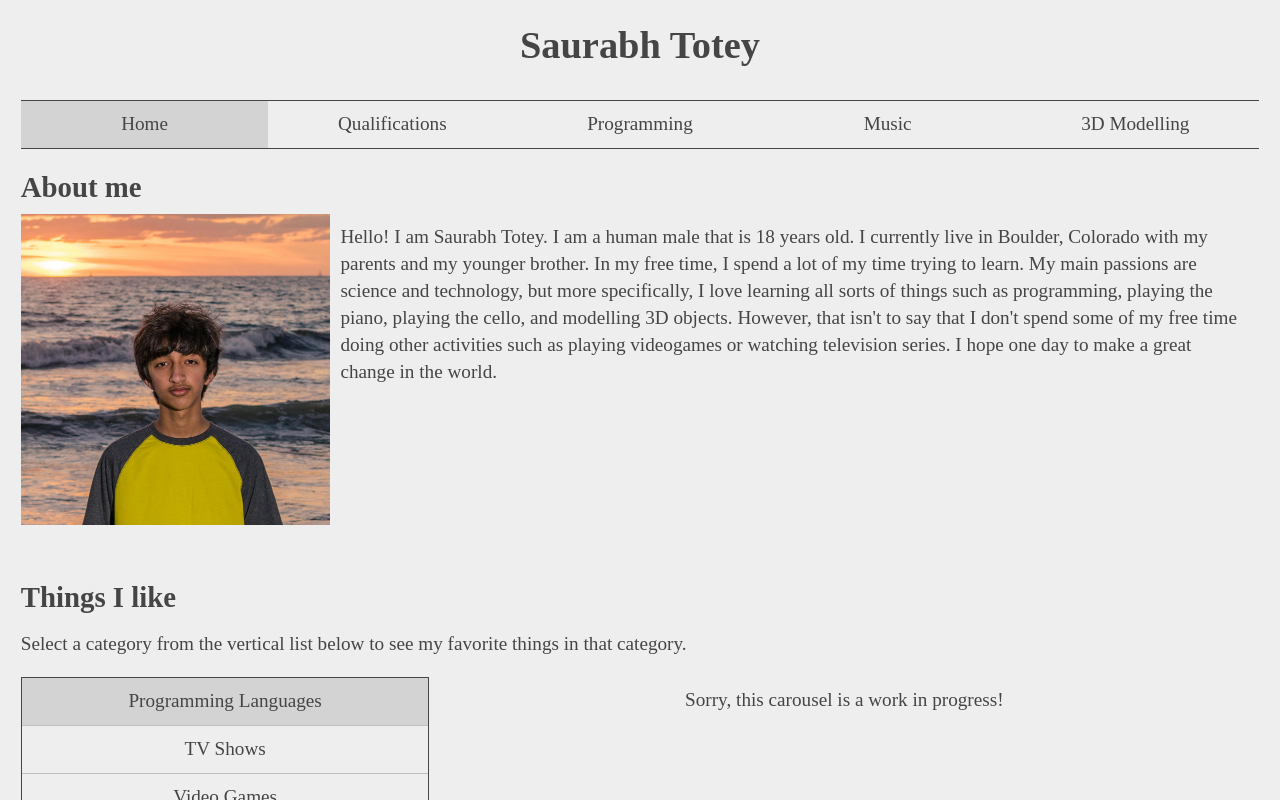
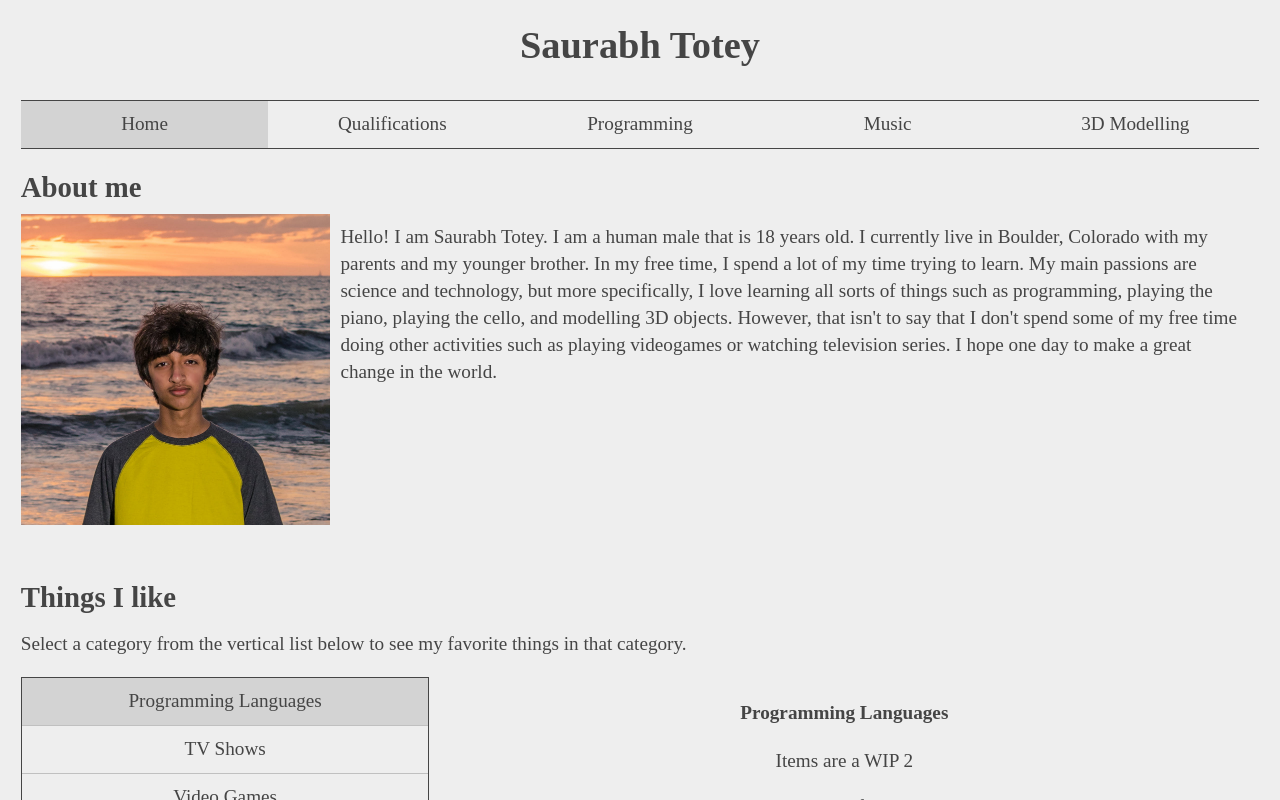
Before and after one commit to SaurabhTotey/Portfolio-Website, a Gatsby app: page / in a window 1280 px wide. Shown: the top 800 px of the page. Built offline with nearby package versions, Linux system fonts and the light colour scheme.

Commit message:
Implemented some basic Carousel functionality

```diff
--- a/src/components/Carousel.js
+++ b/src/components/Carousel.js
@@ -9,13 +9,33 @@ class Carousel extends React.Component {
 
 	constructor(props) {
 		super(props);
+		this.state = {
+			currentItemIndex: 0,
+			showTimeLength: this.props.showTimeLength | 5000
+		};
+	}
+
+	componentDidMount() {
+		this.numberOfChildren = React.Children.toArray(this.props.children).length;
+		this.carouselTimer = window.setInterval(() => this.setState({
+			...this.state,
+			currentItemIndex: (this.state.currentItemIndex + 1) % this.numberOfChildren
+		}), this.state.showTimeLength);
+	}
+
+	componentWillUnmount() {
+		window.clearInterval(this.carouselTimer);
 	}
 
 	render() {
 		return <div style={{textAlign: "center"}}>
-			Sorry, this carousel is a work in progress!
-		</div>;
+			<h4>{this.props.title}</h4>
+			{React.Children.toArray(this.props.children)[this.state.currentItemIndex]}
+			<p>{this.props.description}</p>
+		</div>
 	}
+
+
 
 }
 
--- a/src/components/SelectionList.js
+++ b/src/components/SelectionList.js
@@ -12,7 +12,7 @@ class SelectionList extends React.Component {
 		super(props);
 		this.state = {
 			items: this.props.items,
-			selectedItemIndex: this.props.selectedItemIndex ? this.props.selectedItemIndex : 0
+			selectedItemIndex: this.props.selectedItemIndex | 0
 		};
 	}
 
--- a/src/pages/index.js
+++ b/src/pages/index.js
@@ -7,11 +7,31 @@ import ResponsiveContainer from "../components/ResponsiveContainer";
 import SelectionList from "../components/SelectionList";
 
 const carousels = {
-	"Programming Languages": <Carousel></Carousel>,
-	"TV Shows": <Carousel></Carousel>,
-	"Video Games": <Carousel></Carousel>,
-	"Pokémon": <Carousel></Carousel>,
-	"Subreddits": <Carousel></Carousel>
+	"Programming Languages": <Carousel title={"Programming Languages"} description={"I write code mostly as a hobby. As such, I use a lot of programming languages. I really like languages that have object oriented features, functional features, and metaprogramming. I think that the value of a language should be deemed not only on what can be made with the language, but also with how hard it is to make mistakes when writing code with that language."}>
+		<p>Items are a WIP 1</p>
+		<p>Items are a WIP 2</p>
+		<p>Items are a WIP 3</p>
+	</Carousel>,
+	"TV Shows": <Carousel title={"TV Shows"} description={"I watch a lot of television during my free time. I really enjoy shows that build believable worlds and characters. I am completely fine suspending my disbelief for the premise of a show, but I want to see how a show would take an interesting premise and develop it into a fascinating story with an interesting plot."}>
+		<p>Items are a WIP 1</p>
+		<p>Items are a WIP 2</p>
+		<p>Items are a WIP 3</p>
+	</Carousel>,
+	"Video Games": <Carousel title={"Video Games"} description={"There is nothing more satisfying than playing video games. The feeling of accomplishment I get after finishing some endeavor makes me feel unimaginably satisfied. I like videogames that either are imaginative and force me to think outside the box, give me a sense of exploration, or have an interesting story. My love for overcoming challenges has probably caused me to spend more time on video games than I should."}>
+		<p>Items are a WIP 1</p>
+		<p>Items are a WIP 2</p>
+		<p>Items are a WIP 3</p>
+	</Carousel>,
+	"Pokémon": <Carousel title={"Pokémon"} description={"WIP Description"}>
+		<p>Items are a WIP 1</p>
+		<p>Items are a WIP 2</p>
+		<p>Items are a WIP 3</p>
+	</Carousel>,
+	"Subreddits": <Carousel title={"Subreddits"} description={"WIP Description"}>
+		<p>Items are a WIP 1</p>
+		<p>Items are a WIP 2</p>
+		<p>Items are a WIP 3</p>
+	</Carousel>
 };
 
 /**
```
